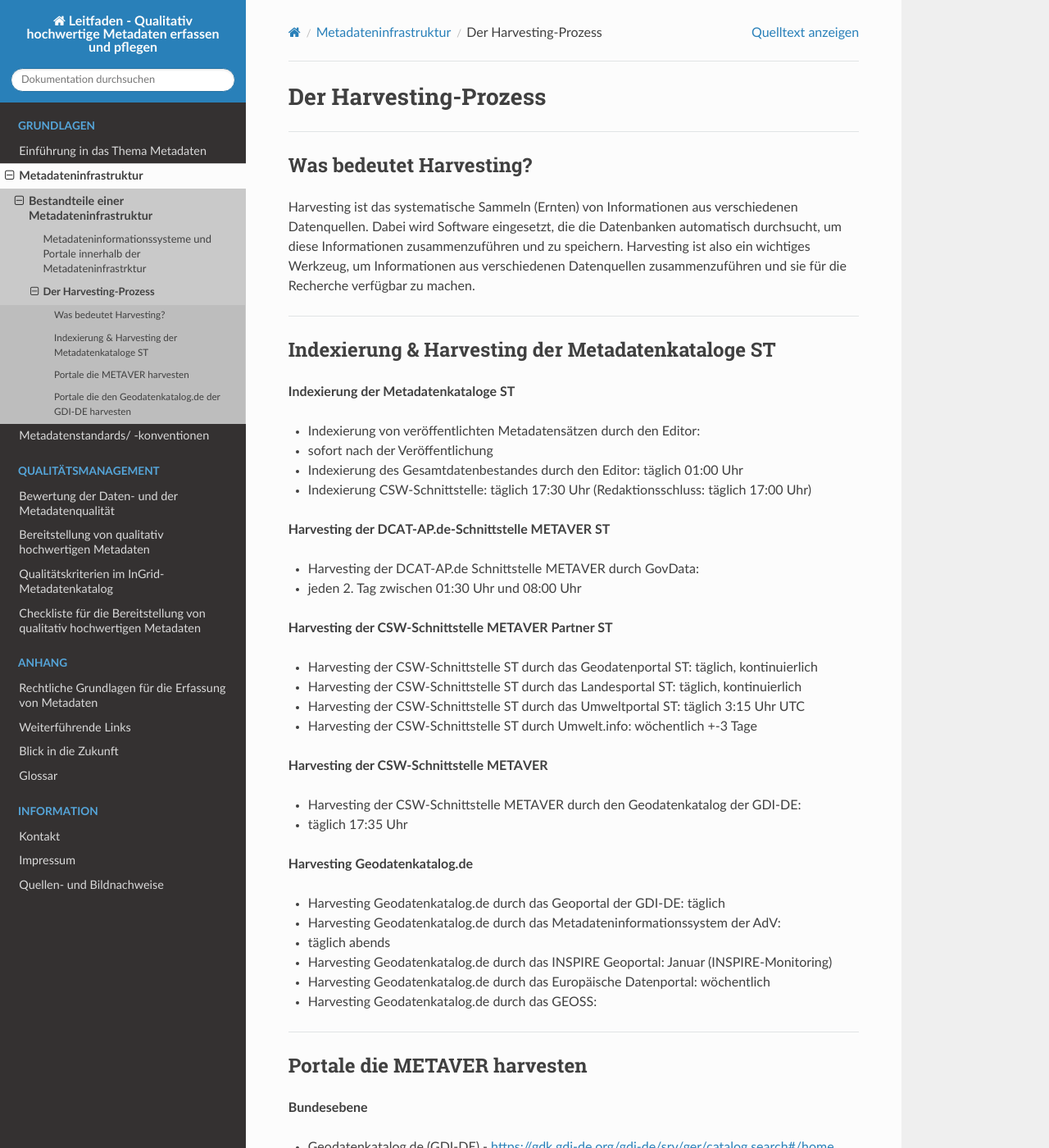
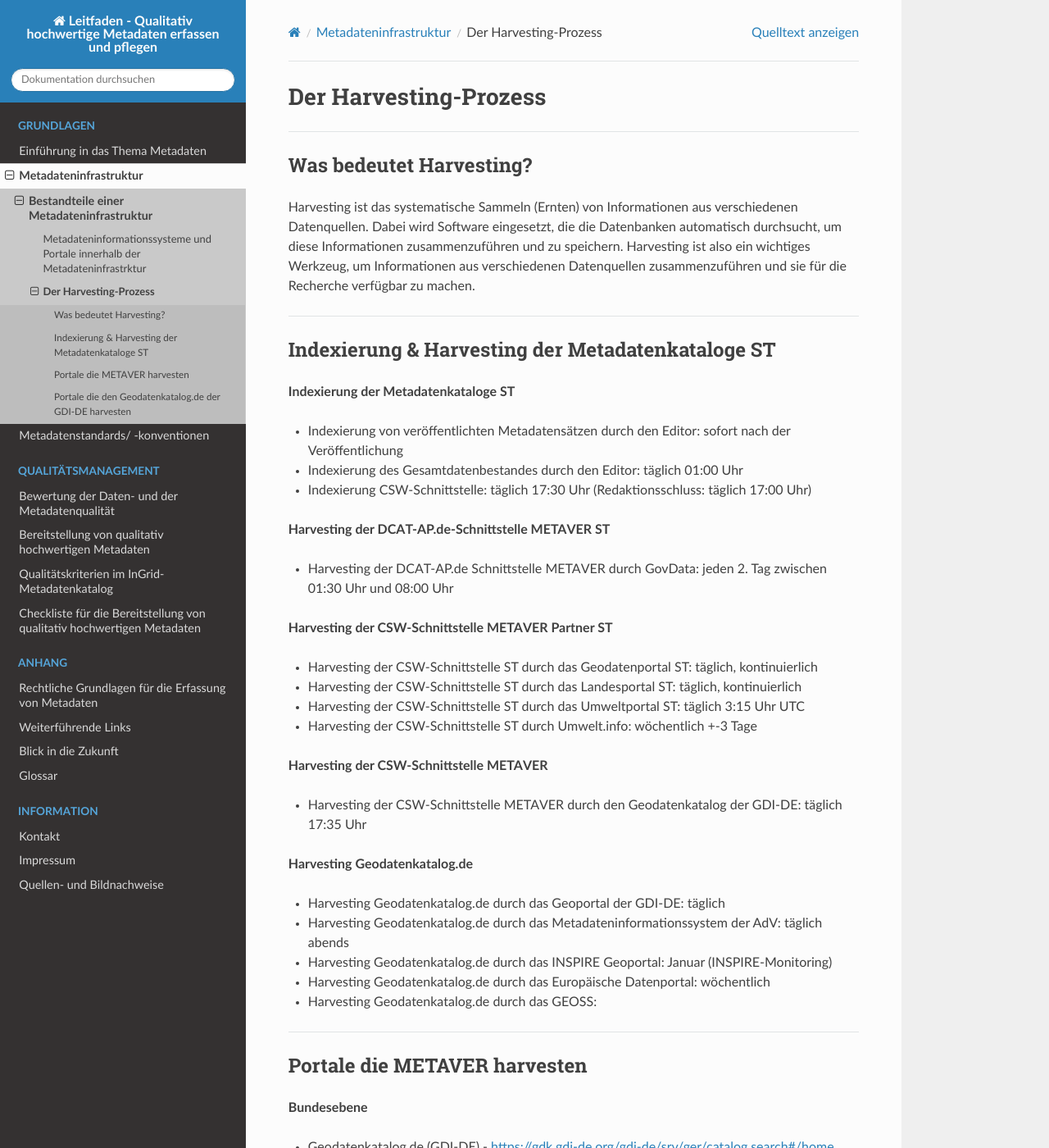
Before and after one commit to tomiwo/ingrid-mdk-st-high-quality-metadata, a Sphinx documentation site: the page built from docs/grundlagen/harvesting-prozess.rst, in a window 1280 px wide and 1400 px high. Shown: the whole window at 82% size. Built offline with Sphinx 7.4.7 and the Read the Docs theme 3.1.0, drawn with Linux system fonts in a browser that asks for light colours.

```diff
--- a/docs/grundlagen/harvesting-prozess.rst
+++ b/docs/grundlagen/harvesting-prozess.rst
@@ -20,16 +20,14 @@ Indexierung & Harvesting der Metadatenkataloge ST
 
 **Indexierung der Metadatenkataloge ST**
 
-- Indexierung von veröffentlichten Metadatensätzen durch den Editor:
-- sofort nach der Veröffentlichung
+- Indexierung von veröffentlichten Metadatensätzen durch den Editor: sofort nach der Veröffentlichung
 - Indexierung des Gesamtdatenbestandes durch den Editor: täglich 01:00 Uhr
 - Indexierung CSW-Schnittstelle: täglich 17:30 Uhr (Redaktionsschluss: täglich 17:00 Uhr)
 
 
 **Harvesting der DCAT-AP.de-Schnittstelle METAVER ST**
 
-- Harvesting der DCAT-AP.de Schnittstelle METAVER durch GovData:
-- jeden 2. Tag zwischen 01:30 Uhr und 08:00 Uhr
+- Harvesting der DCAT-AP.de Schnittstelle METAVER durch GovData: jeden 2. Tag zwischen 01:30 Uhr und 08:00 Uhr
 
 
 **Harvesting der CSW-Schnittstelle METAVER Partner ST**
@@ -42,15 +40,13 @@ Indexierung & Harvesting der Metadatenkataloge ST
 
 **Harvesting der CSW-Schnittstelle METAVER**
 
-- Harvesting der CSW-Schnittstelle METAVER durch den Geodatenkatalog der GDI-DE:
-- täglich 17:35 Uhr
+- Harvesting der CSW-Schnittstelle METAVER durch den Geodatenkatalog der GDI-DE: täglich 17:35 Uhr
 
 
 **Harvesting Geodatenkatalog.de**
 
 - Harvesting Geodatenkatalog.de durch das Geoportal der GDI-DE: täglich
-- Harvesting Geodatenkatalog.de durch das Metadateninformationssystem der AdV:
-- täglich abends
+- Harvesting Geodatenkatalog.de durch das Metadateninformationssystem der AdV: täglich abends
 - Harvesting Geodatenkatalog.de durch das INSPIRE Geoportal: Januar (INSPIRE-Monitoring)
 - Harvesting Geodatenkatalog.de durch das Europäische Datenportal: wöchentlich
 - Harvesting Geodatenkatalog.de durch das GEOSS:
```
